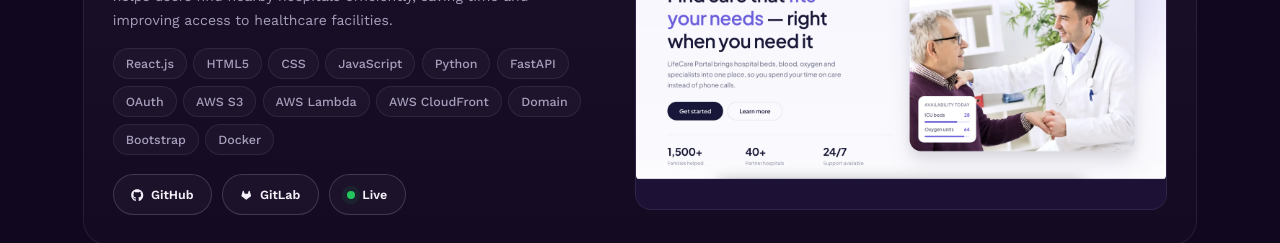
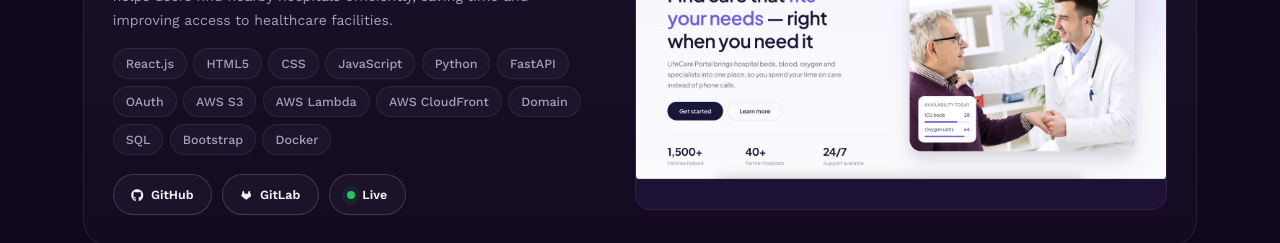
Before and after one commit to 15aniruddh/Portfolio, a React (Vite) app: page / in a window 1280 px wide. Shown: the part 3680-3923 px from the top of the page. Built offline with nearby package versions, Linux system fonts and the light colour scheme; some icons are missing.

Commit message:
Added SQL in the LifeCare-Portal project card

```diff
--- a/src/Components/Data/Projects.js
+++ b/src/Components/Data/Projects.js
@@ -19,7 +19,7 @@ export const ProjectData =[
         id: 2,
         title:"LifeCare Portal",
         about:"LifeCare Portal simplifies hospital management and operations, inspired by the challenges of the recent pandemic. It provides easy access to crucial information like oxygen and bed availability and helps users find nearby hospitals efficiently, saving time and improving access to healthcare facilities.",
-        tags:["React.js","HTML5","CSS","JavaScript","Python","FastAPI","OAuth","AWS S3","AWS Lambda","AWS CloudFront","Domain","Bootstrap","Docker"],
+        tags:["React.js","HTML5","CSS","JavaScript","Python","FastAPI","OAuth","AWS S3","AWS Lambda","AWS CloudFront","Domain","SQL","Bootstrap","Docker"],
         github:"https://github.com/15aniruddh/LifeCare-Portal",
         live:"https://lifecare-portal.15aniruddh.is-a.dev",
         isLive:true,
```
